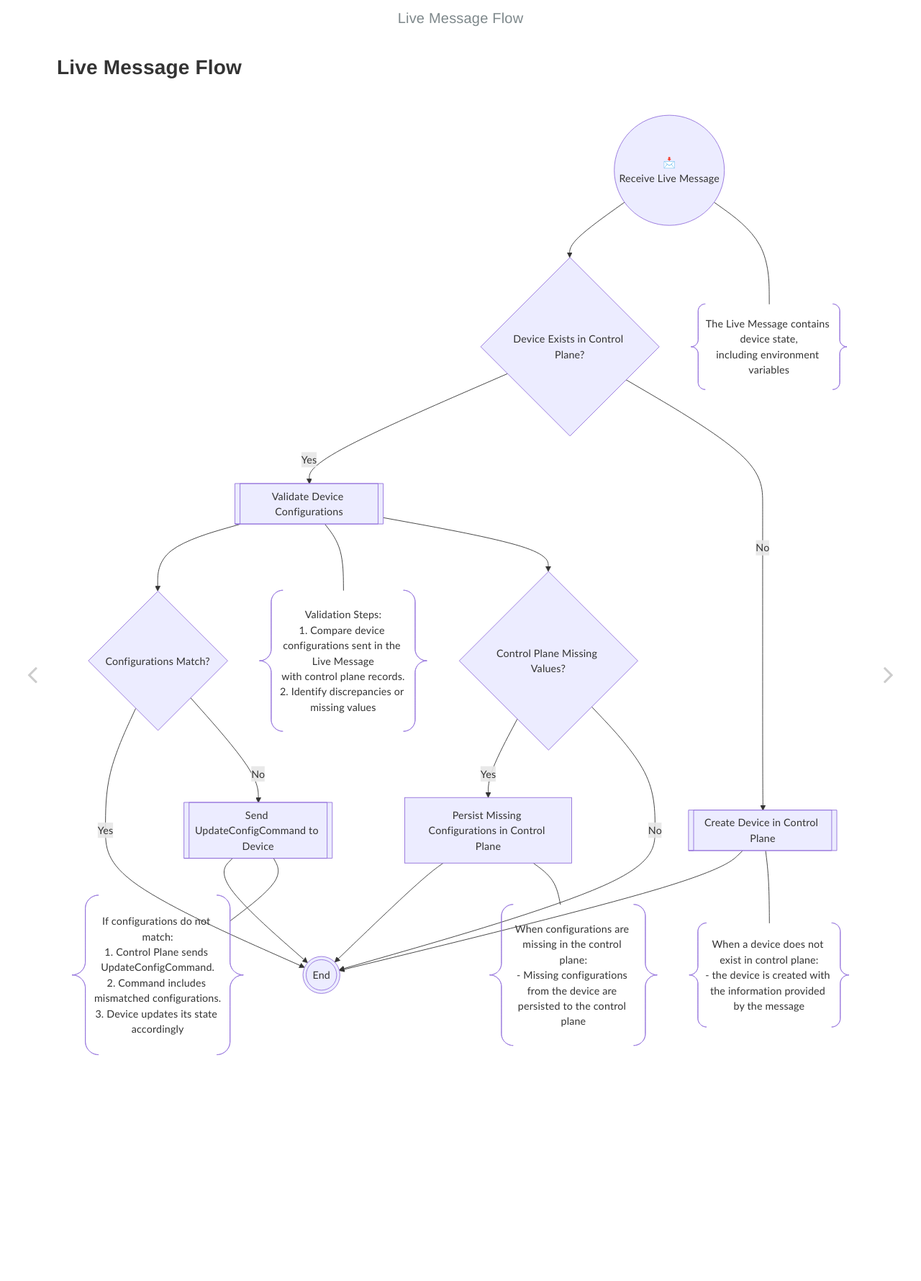
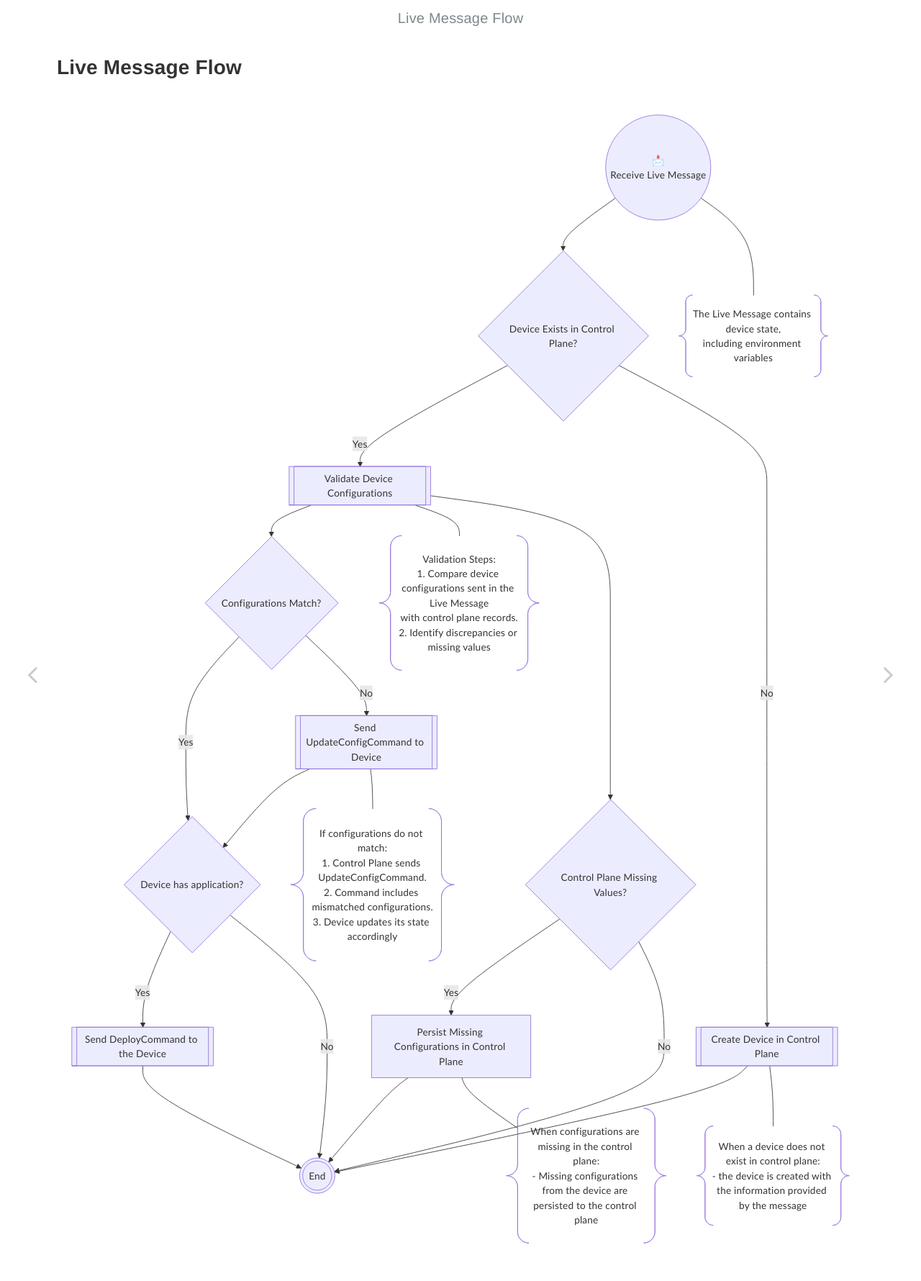
Before and after one commit to upv-tfm-iot/documentation, a Jekyll site: the page built from _pages/7-live-message-flow.md, in a window 1280 px wide. Shown: the whole page at 72% size. Built offline with Jekyll 4.4.1, drawn with Linux system fonts in a browser that asks for light colours.

Commit message:
update project

```diff
--- a/_pages/7-live-message-flow.md
+++ b/_pages/7-live-message-flow.md
@@ -22,9 +22,9 @@ flowchart TD
 
     %% Validation configurations path
     ValidateConfigurations --> ConfigurationsMatch{Configurations Match?}
-    ConfigurationsMatch -- Yes --> End
+    ConfigurationsMatch -- Yes --> DeviceHasApplication{Device has application?}
     ConfigurationsMatch -- No --> UpdateCommand@{ shape: subproc, label: "Send UpdateConfigCommand to Device"}
-    UpdateCommand --> End
+    UpdateCommand --> DeviceHasApplication
     ValidateConfigurations --- NoteValidate
     UpdateCommand --- NoteUpdate
 
@@ -35,6 +35,11 @@ flowchart TD
     MissingValues -- No --> End
     PersistConfig --- NotePersist
 
+    %% Check if the device has an application associated with it
+    DeviceHasApplication -- Yes --> DeployCommand@{ shape: subproc, label: "Send DeployCommand to the Device"}
+    DeviceHasApplication -- No --> End
+    DeployCommand --> End
+
     NoteReceive@{ shape: braces, label: "The Live Message contains device state,<br/>including environment variables" }
     NoteCreate@{ shape: braces, label: "When a device does not exist in control plane:<br/>- the device is created with the information provided by the message"}
     NoteValidate@{ shape: braces, label: "Validation Steps:<br/>1. Compare device configurations sent in the Live Message<br/>with control plane records.<br/>2. Identify discrepancies or missing values" }
```
